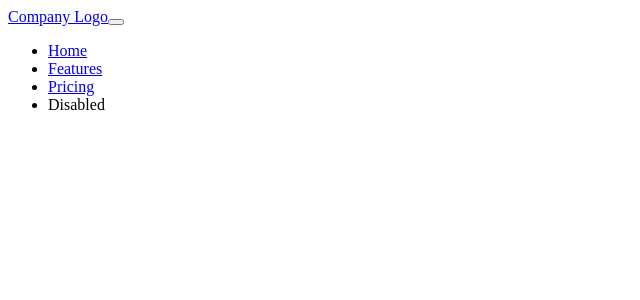
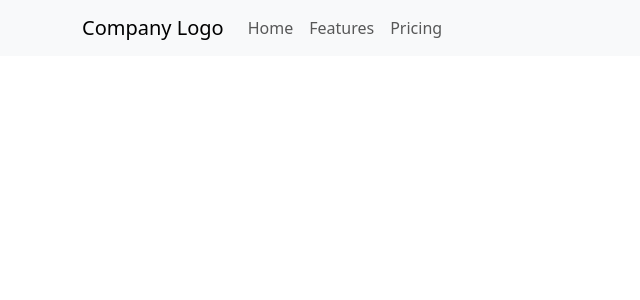
Before and after one commit to 7vTr0x7/React.js-2, a React (Vite) app in the folder IR5.1_HW2/: page / in a window 1280 px wide. Shown: the top 300 px of the page, without its empty margins (0-640 px from the left). Built offline with nearby package versions, Linux system fonts and the light colour scheme.

Commit message:
IR5.1_HW2 - Header

```diff
--- a/IR5.1_HW2/src/components/Header.jsx
+++ b/IR5.1_HW2/src/components/Header.jsx
@@ -4,7 +4,7 @@ const Header = () => {
   return (
     <header>
       <nav className="navbar navbar-expand-lg bg-body-tertiary">
-        <div className="container-fluid">
+        <div className="container">
           <a className="navbar-brand" href="#">
             Company Logo
           </a>
@@ -21,7 +21,7 @@ const Header = () => {
           <div className="collapse navbar-collapse" id="navbarNav">
             <ul className="navbar-nav">
               <li className="nav-item">
-                <a className="nav-link active" aria-current="page" href="#">
+                <a className="nav-link " href="#">
                   Home
                 </a>
               </li>
@@ -35,11 +35,6 @@ const Header = () => {
                   Pricing
                 </a>
               </li>
-              <li className="nav-item">
-                <a classNameName="nav-link disabled" aria-disabled="true">
-                  Disabled
-                </a>
-              </li>
             </ul>
           </div>
         </div>
--- a/IR5.1_HW2/src/main.jsx
+++ b/IR5.1_HW2/src/main.jsx
@@ -1,5 +1,7 @@
 import React from "react";
 import ReactDOM from "react-dom/client";
+import "bootstrap/dist/css/bootstrap.min.css";
+import "bootstrap/dist/js/bootstrap.bundle.js";
 import App from "./App.jsx";
 
 ReactDOM.createRoot(document.getElementById("root")).render(
```
